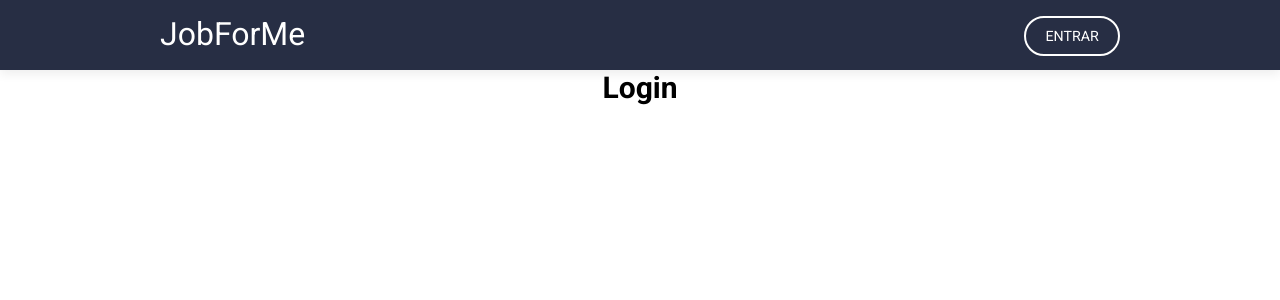
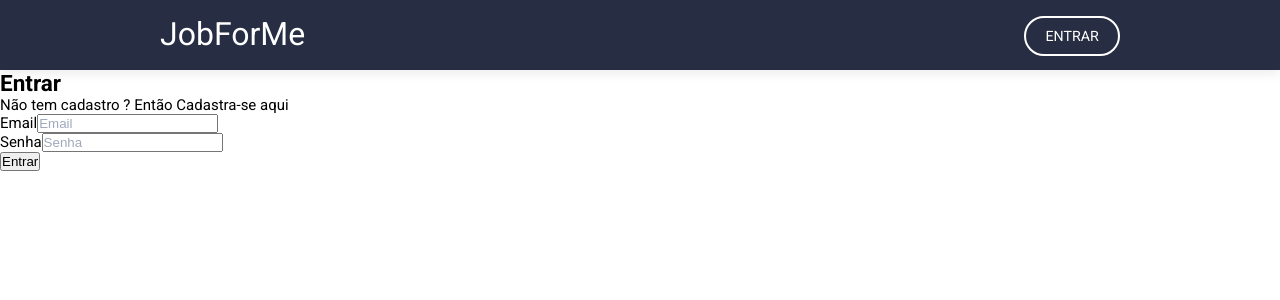
Before and after one commit to CarlosZiegler/jobforme, a Next.js app: page /login in a window 1280 px wide. Shown: the top 300 px of the page. Built offline with nearby package versions, Linux system fonts and the light colour scheme; no server answers.

Commit message:
Verificação de login e rotas

```diff
--- a/package.json
+++ b/package.json
@@ -15,6 +15,7 @@
 		"react": "16.13.1",
 		"react-dom": "16.13.1",
 		"react-ga": "^2.7.0",
+		"react-icons": "^3.10.0",
 		"react-lottie": "^1.2.3",
 		"styled-components": "^5.1.1",
 		"webpack": "^4.43.0"
--- a/pages/_app.js
+++ b/pages/_app.js
@@ -1,5 +1,6 @@
+
+import UserProvider from '../src/services/Providers/UserProvider';
 import '@styles/global.css';
-import UserProvider from '../src/services/Providers/UserProvider';
 
 export default function App({ Component, pageProps }) {
   return (
--- a/pages/login.js
+++ b/pages/login.js
@@ -1,12 +1,101 @@
+/* eslint-disable react/button-has-type */
+/* eslint-disable no-shadow */
+/* eslint-disable jsx-a11y/label-has-associated-control */
+import React, { useState, useContext } from 'react';
 import Topbar from '@components/Topbar';
 import Layout from '@components/Layout';
+import { auth } from '@services/FireBase';
+import Router from 'next/router';
+import { UserContext } from '../src/services/Providers/UserProvider';
 
 function Login() {
+  const user = useContext(UserContext);
+
+  React.useEffect(() => {
+    if (user != null) {
+      Router.push('/Dashboard');
+    }
+  }, [user]);
+
+  const [email, setEmail] = useState('');
+  const [password, setPassword] = useState('');
+  const [error, setError] = useState(null);
+
+  const signInWithEmailAndPasswordHandler = (event, email, password) => {
+    event.preventDefault();
+    auth.signInWithEmailAndPassword(email, password).then(() => {
+      Router.push('/Dashboard');
+    }).catch(error => {
+      if (error.code === 'auth/invalid-email') {
+        setError('Email inválido !');
+      } else if (error.code === 'auth/user-not-found') {
+        setError('Usuário não encontrado!');
+      } else if (error.code === 'auth/wrong-password') {
+        setError('Senha inválida!');
+      } else {
+        setError(error.message);
+      }
+    });
+  };
+
+  const onChangeHandler = event => {
+    const { name, value } = event.currentTarget;
+
+    if (name === 'userEmail') {
+      setEmail(value);
+    } else if (name === 'userPassword') {
+      setPassword(value);
+    }
+  };
+
   return (
     <Layout>
+      <Topbar />
+      <div>
+        <h2>Entrar</h2>
+        <p>
+          Não tem cadastro ? Então
+          {' '}
+          <a href="/cadastrar">Cadastra-se aqui</a>
+        </p>
 
-      <Topbar />
-      <h1>Login</h1>
+        <form>
+          {error ? <p>{error}</p> : null}
+          <div>
+            <label htmlFor="email">Email</label>
+            <input
+              id="email"
+              type="email"
+              placeholder="Email"
+              name="userEmail"
+              value={email}
+              onChange={event => onChangeHandler(event)}
+              required
+            />
+          </div>
+          <div>
+            <label htmlFor="senha">Senha</label>
+            <input
+              type="password"
+              id="senha"
+              placeholder="Senha"
+              name="userPassword"
+              value={password}
+              onChange={event => onChangeHandler(event)}
+              required
+            />
+          </div>
+          <div>
+            <button
+              onClick={event => {
+                signInWithEmailAndPasswordHandler(event, email, password);
+              }}
+            >
+              Entrar
+            </button>
+          </div>
+        </form>
+      </div>
     </Layout>
   );
 }
--- a/src/components/Topbar/index.js
+++ b/src/components/Topbar/index.js
@@ -14,7 +14,7 @@ function Topbar() {
         </div>
         <div className="menu">
           {user
-            ? <a href="/Login">PAINEL</a>
+            ? <a href="/Dashboard">PAINEL</a>
             : (<a href="/Login">ENTRAR</a>)}
         </div>
 
--- a/src/services/FireBase/index.js
+++ b/src/services/FireBase/index.js
@@ -1,3 +1,5 @@
+/* eslint-disable no-use-before-define */
+/* eslint-disable consistent-return */
 import firebase from 'firebase/app';
 import 'firebase/auth';
 import 'firebase/firestore';
@@ -25,10 +27,10 @@ export const generateUserDocument = async (user, additionalData) => {
   const userRef = firestore.doc(`users/${user.uid}`);
   const snapshot = await userRef.get();
   if (!snapshot.exists) {
-    const { email, name, photoURL } = user;
+    const { email, photoURL, displayName } = user;
     try {
       await userRef.set({
-        name,
+        name: displayName,
         email,
         photoURL,
         nivel: 0,
--- a/src/services/Providers/UserProvider.jsx
+++ b/src/services/Providers/UserProvider.jsx
@@ -1,3 +1,4 @@
+/* eslint-disable react/destructuring-assignment */
 import React, { Component, createContext } from 'react';
 import { auth, generateUserDocument } from '../FireBase';
 
```
Also changed, not shown: pages/cadastrar.js (added, +139 -0 lines), pages/dashboard.js (+31 -1 lines), 1 other file (tests, documents, lock files or other folders).
